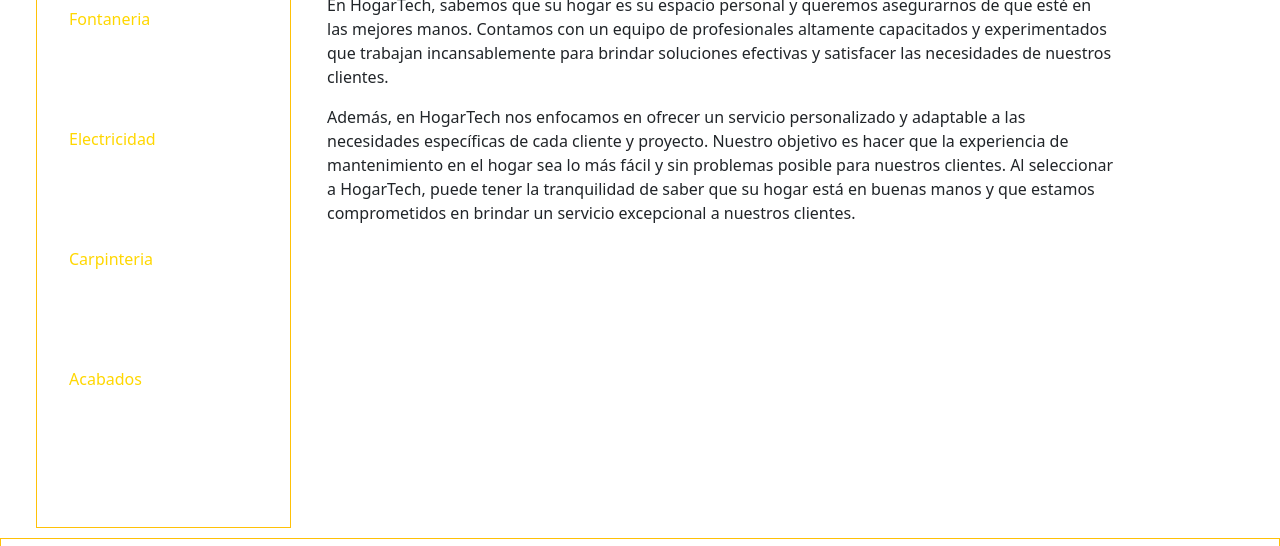
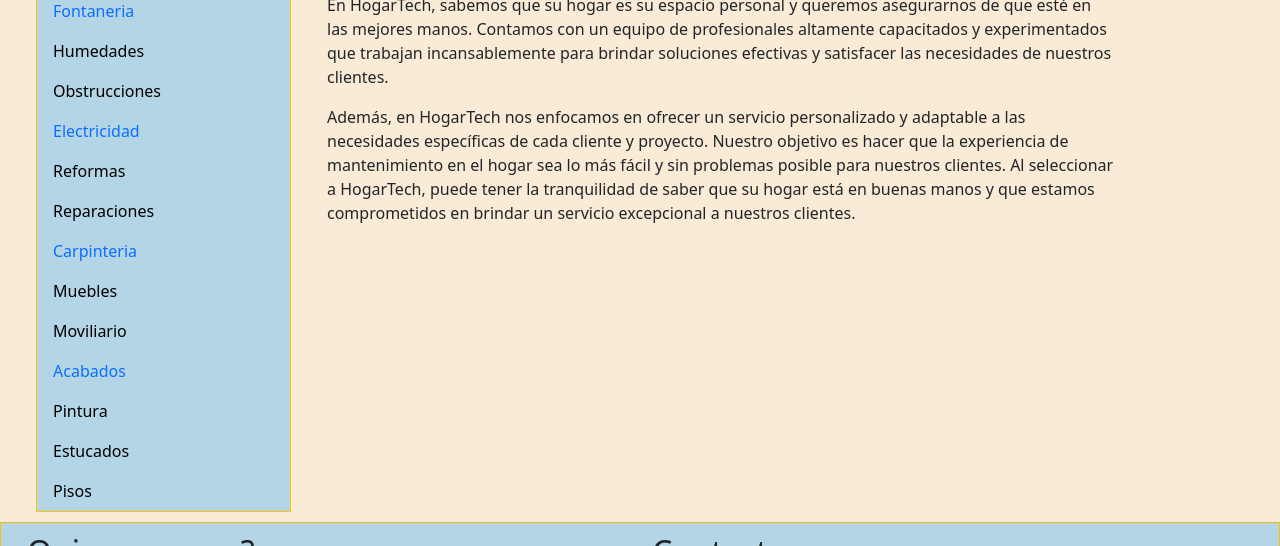
Before and after one commit to DJangoo00/SDH, a plain HTML site: page index.html in a window 1280 px wide. Shown: the part 213-759 px from the top of the page. Drawn offline with nearby package versions, Linux system fonts and the light colour scheme.

Commit message:
Update index.css
actualizacion de inicio y colores

```diff
--- a/css/index.css
+++ b/css/index.css
@@ -1,8 +1,15 @@
-.nav-link {
-    color: gold !important;
+body {
+    background-color: antiquewhite;
+}
+header{
+    padding: 0 !important;
+}
+.bg-bluee{
+    background-color: hsl(200 50% 80%);
+    padding: 0 !important;
 }
 .nav2 {
-    color: white !important;
+    color: black !important;
 }
 .row>*{
     margin-top: 10px;
```
